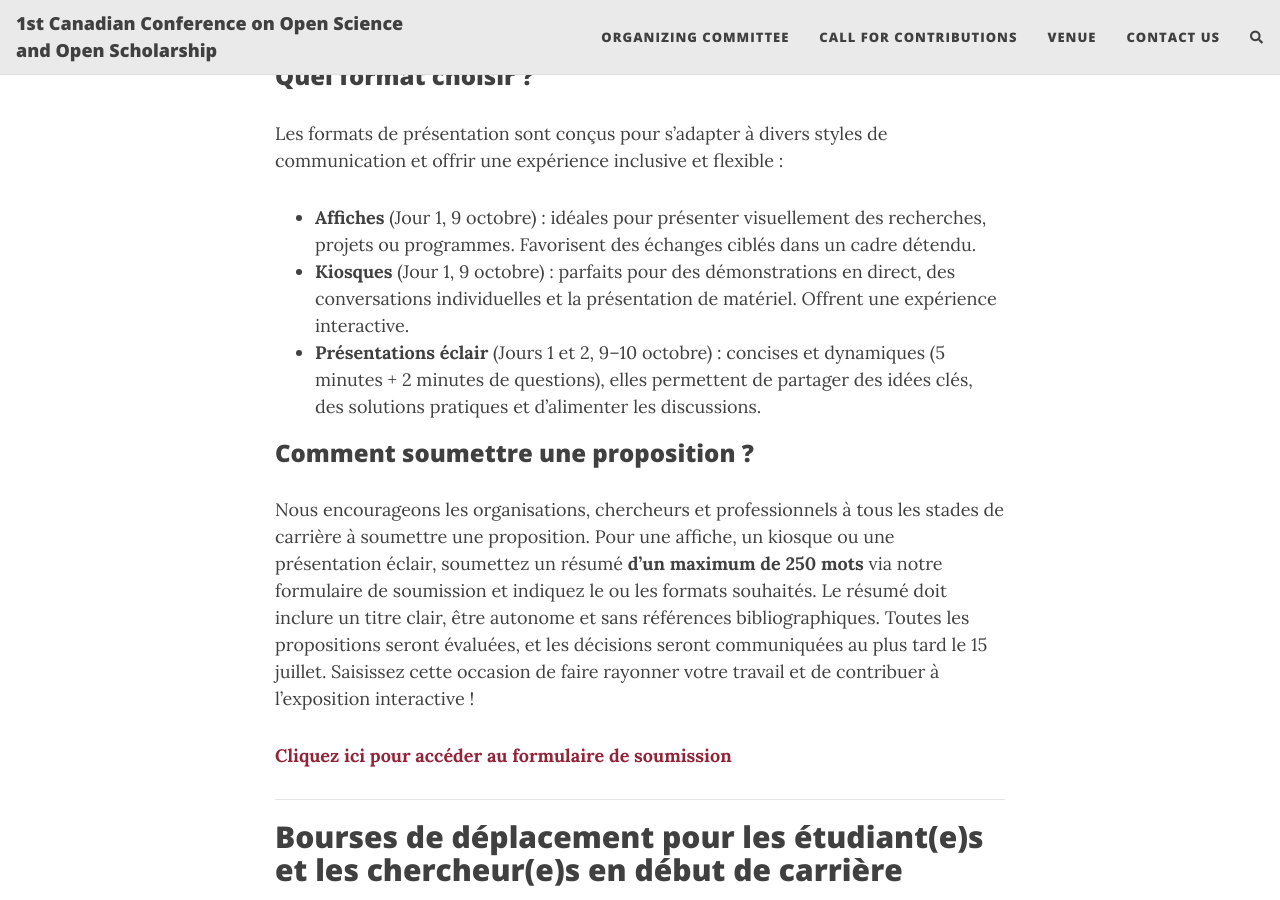
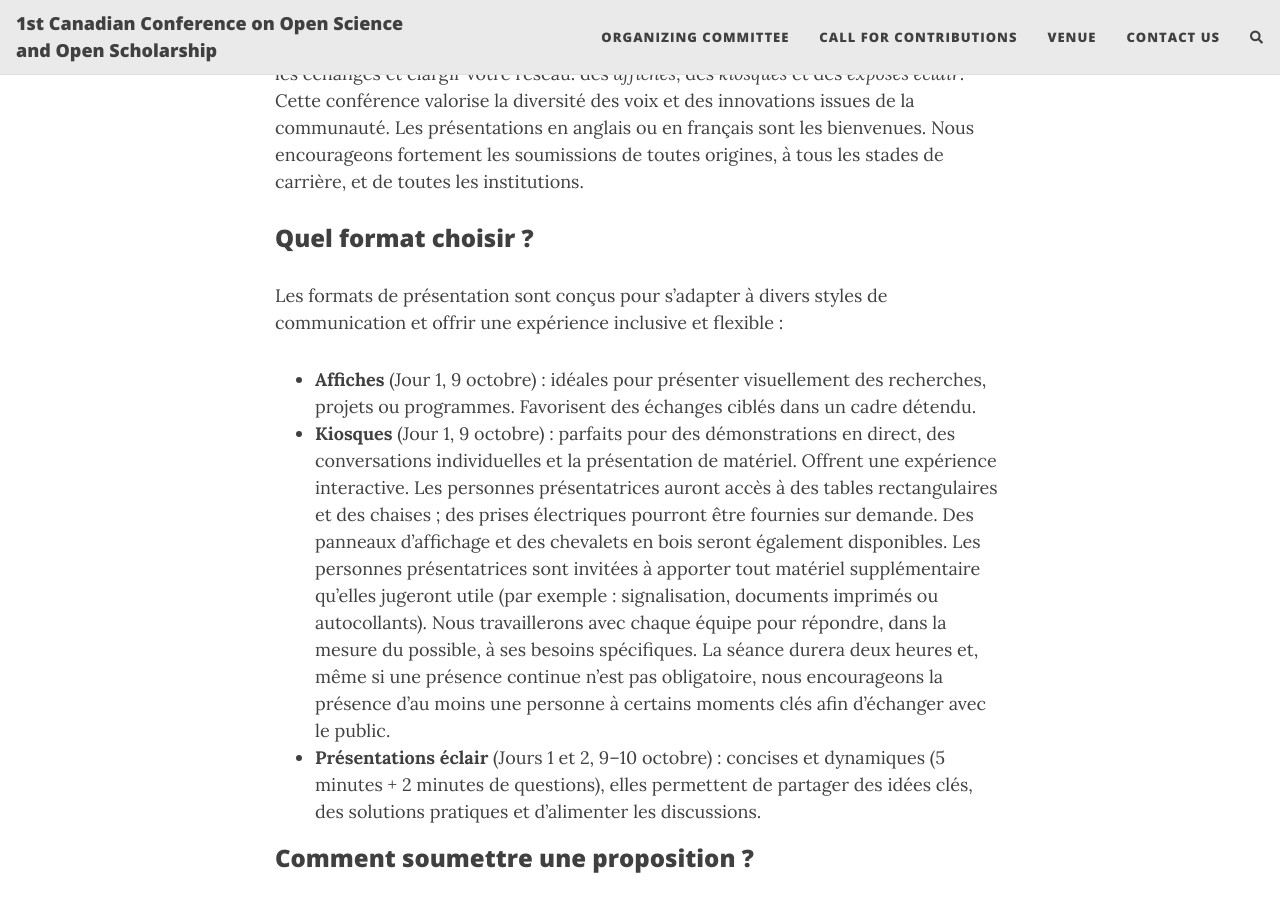
Before and after one commit to oscanada/oscanada.github.io, a Jekyll site: the page built from call_for_contributions.md, in a window 1280 px wide and 900 px high, scrolled down 4703 px. Built offline with Jekyll 4.4.1, drawn with Linux system fonts in a browser that asks for light colours; nearby versions of some CDN libraries; comment, search, counter and statistics services are not loaded; some of the changed text lies outside the part shown.

Commit message:
Update call_for_contributions.md

```diff
--- a/call_for_contributions.md
+++ b/call_for_contributions.md
@@ -37,7 +37,7 @@
 The presentation formats are thoughtfully designed to support diverse styles of engagement, ensuring an inclusive and flexible experience for all participants.
 
 - **Posters** (Day 1, October 9) offer an ideal format for visually presenting your research, projects, or programs. They create a relaxed setting for meaningful, one-on-one conversations, encouraging focused discussions and the exchange of ideas and insights.
-- **Booths** (Day 1, October 9) are ideal for live demonstrations, interactive displays, and one-on-one conversations. They provide an engaging space to showcase tools, resources, or initiatives while offering hands-on experiences.
+- **Booths** (Day 1, October 9) are ideal for live demonstrations, interactive displays, and one-on-one conversations. They provide an engaging space to showcase tools, resources, or initiatives while offering hands-on experiences. Presenters will have access to rectangular tables and chairs, and power outlets can be arranged on request; poster boards and wooden easels are also available. Presenters are welcome to bring additional materials such as signage, handouts, or stickers, and we will work with each team to accommodate specific needs. The session will run for two hours, and although presenters are not required to remain for the full duration, having someone present at key moments is encouraged.
 - **Lightning talks** (Days 1 and 2, October 9–10) offer a fast-paced format for sharing key insights, innovative ideas, and practical solutions. These 5-minute presentations, followed by 2 minutes of Q&A, provide a lively platform to spark discussion and spotlight the most compelling aspects of your work in a dynamic and engaging way.
 
 ### How do I submit my proposal?
@@ -93,7 +93,7 @@
 Les formats de présentation sont conçus pour s’adapter à divers styles de communication et offrir une expérience inclusive et flexible :
 
 - **Affiches** (Jour 1, 9 octobre) : idéales pour présenter visuellement des recherches, projets ou programmes. Favorisent des échanges ciblés dans un cadre détendu.
-- **Kiosques** (Jour 1, 9 octobre) : parfaits pour des démonstrations en direct, des conversations individuelles et la présentation de matériel. Offrent une expérience interactive.
+- **Kiosques** (Jour 1, 9 octobre) : parfaits pour des démonstrations en direct, des conversations individuelles et la présentation de matériel. Offrent une expérience interactive. Les personnes présentatrices auront accès à des tables rectangulaires et des chaises ; des prises électriques pourront être fournies sur demande. Des panneaux d’affichage et des chevalets en bois seront également disponibles. Les personnes présentatrices sont invitées à apporter tout matériel supplémentaire qu’elles jugeront utile (par exemple : signalisation, documents imprimés ou autocollants). Nous travaillerons avec chaque équipe pour répondre, dans la mesure du possible, à ses besoins spécifiques. La séance durera deux heures et, même si une présence continue n’est pas obligatoire, nous encourageons la présence d’au moins une personne à certains moments clés afin d’échanger avec le public.
 - **Présentations éclair** (Jours 1 et 2, 9–10 octobre) : concises et dynamiques (5 minutes + 2 minutes de questions), elles permettent de partager des idées clés, des solutions pratiques et d’alimenter les discussions.
 
 ### Comment soumettre une proposition ?
```
